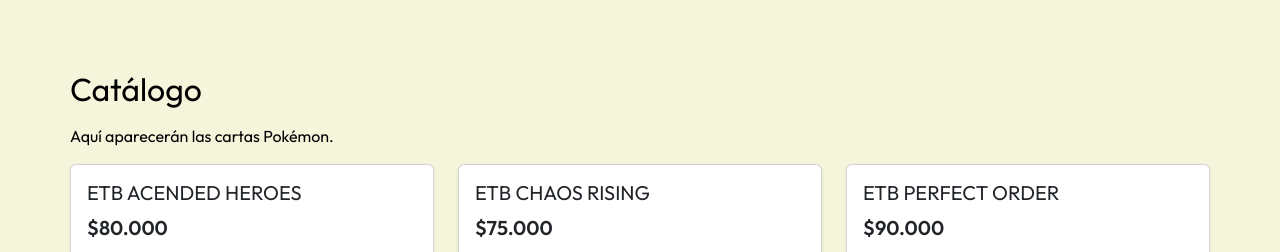
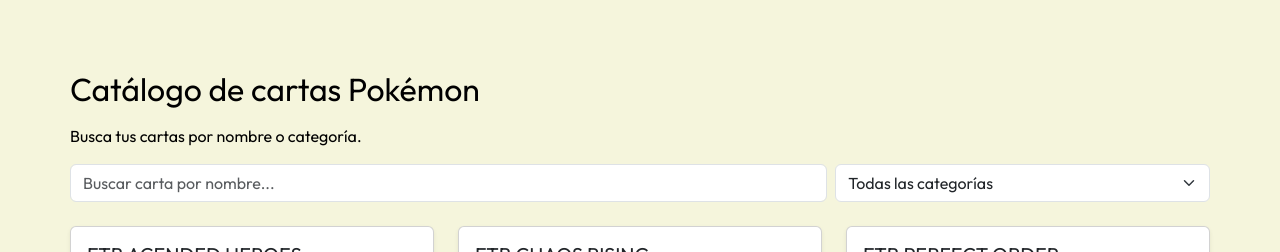
Before and after one commit to Llanca15/Proyecto_TCG_React, a React (Vite) app in the folder Proyecto_TCG_react/: page /productos in a window 1280 px wide. Shown: the part 175-427 px from the top of the page. Built offline with nearby package versions, Linux system fonts and the light colour scheme.

Commit message:
se agrega una barra de busqueda

```diff
--- /dev/null
+++ b/Proyecto_TCG_react/src/components/Buscador.jsx
@@ -0,0 +1,51 @@
+
+import { Form, Row, Col } from 'react-bootstrap'
+
+function Buscador({
+  texto,
+  onCambiarTexto,
+  categoria,
+  onCambiarCategoria,
+  categorias
+}) {
+  return (
+    <Form
+      className="mb-4"
+      onSubmit={(evento) => evento.preventDefault()}
+    >
+      <Row className="g-2">
+        <Col md={8}>
+          <Form.Control
+            type="search"
+            placeholder="Buscar carta por nombre..."
+            value={texto}
+            onChange={(evento) =>
+              onCambiarTexto(evento.target.value)
+            }
+          />
+        </Col>
+
+        <Col md={4}>
+          <Form.Select
+            value={categoria}
+            onChange={(evento) =>
+              onCambiarCategoria(evento.target.value)
+            }
+          >
+            <option value="Todas">
+              Todas las categorías
+            </option>
+
+            {categorias.map((cat) => (
+              <option key={cat} value={cat}>
+                {cat}
+              </option>
+            ))}
+          </Form.Select>
+        </Col>
+      </Row>
+    </Form>
+  )
+}
+
+export default Buscador
--- a/Proyecto_TCG_react/src/components/Catalogo.jsx
+++ b/Proyecto_TCG_react/src/components/Catalogo.jsx
@@ -4,9 +4,11 @@
 
 function Catalogo({ productos, onAgregar }) {
   if (productos.length === 0) {
-    return <Alert variant="warning">
-      No hay productos para mostrar.
-    </Alert>
+    return (
+      <Alert variant="warning">
+        No se encontraron cartas con esos filtros.
+      </Alert>
+    )
   }
 
   return (
--- a/Proyecto_TCG_react/src/pages/Productos.jsx
+++ b/Proyecto_TCG_react/src/pages/Productos.jsx
@@ -1,21 +1,52 @@
 
-import { Container } from 'react-bootstrap';
-import Catalogo from '../components/Catalogo.jsx';
+import { useState } from 'react'
+import { Container } from 'react-bootstrap'
+import Catalogo from '../components/Catalogo.jsx'
+import Buscador from '../components/Buscador.jsx'
 
 export default function Productos({ productos, onAgregar }) {
+  const [texto, setTexto] = useState('')
+  const [categoria, setCategoria] = useState('Todas')
+
+  // Obtener las categorías disponibles sin repetirlas.
+  const categorias = [
+    ...new Set(productos.map((producto) => producto.categoria))
+  ]
+
+  // Filtrar productos por nombre y categoría.
+  const productosFiltrados = productos.filter((producto) => {
+    const coincideNombre = producto.nombre
+      .toLowerCase()
+      .includes(texto.trim().toLowerCase())
+
+    const coincideCategoria =
+      categoria === 'Todas' ||
+      producto.categoria === categoria
+
+    return coincideNombre && coincideCategoria
+  })
+
   return (
     <Container
       as="section"
       id="catalogo"
       style={{ padding: '40px 0', color: 'black' }}
     >
-      <h2 className="mb-3">Catálogo</h2>
-      <p>Aquí aparecerán las cartas Pokémon.</p>
+      <h2 className="mb-3">Catálogo de cartas Pokémon</h2>
+      <p>Busca tus cartas por nombre o categoría.</p>
+
+      <Buscador
+        texto={texto}
+        onCambiarTexto={setTexto}
+        categoria={categoria}
+        onCambiarCategoria={setCategoria}
+        categorias={categorias}
+      />
 
       <Catalogo
-        productos={productos}
+        productos={productosFiltrados}
         onAgregar={onAgregar}
       />
     </Container>
-  );
+  )
 }
```
